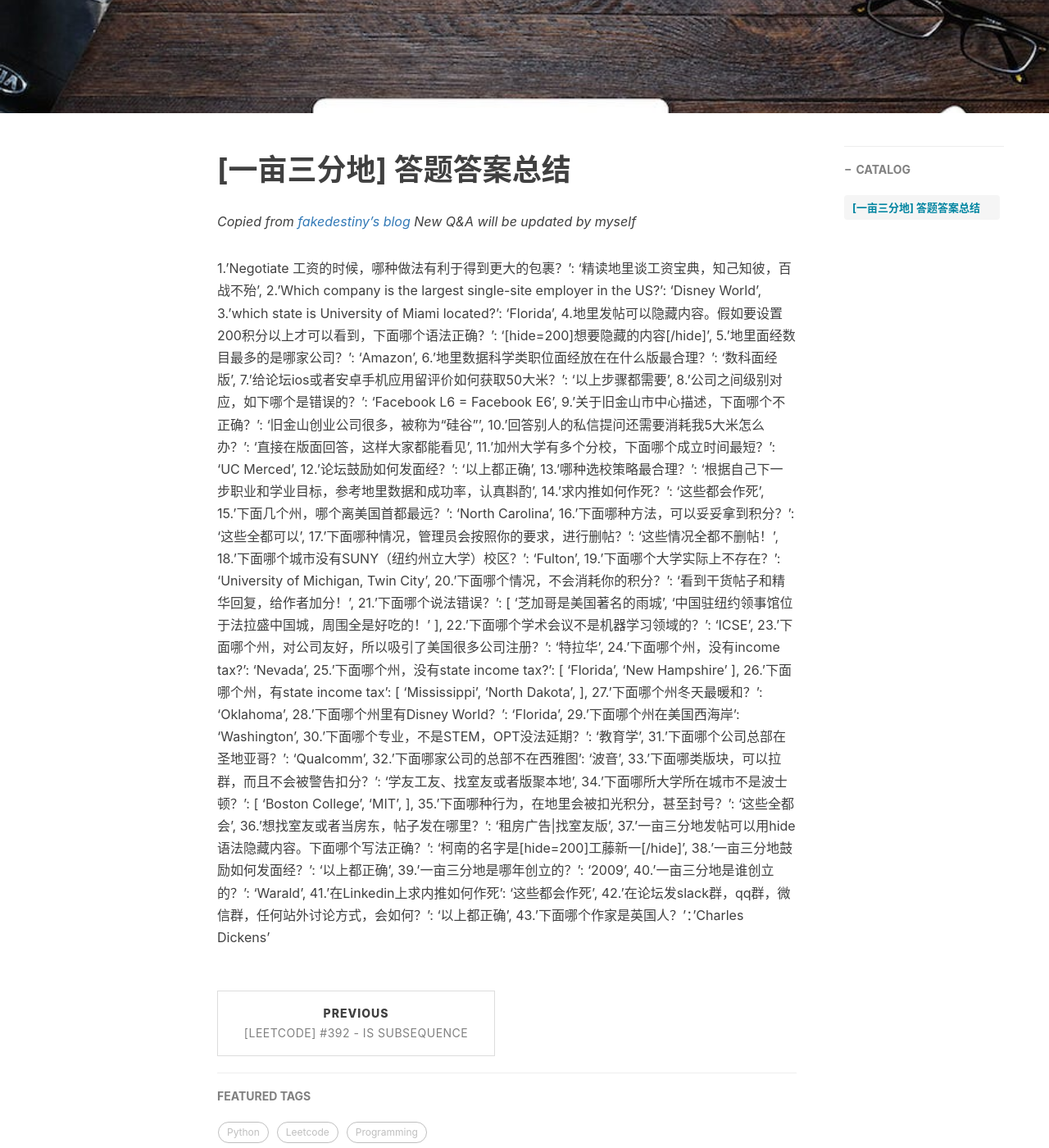
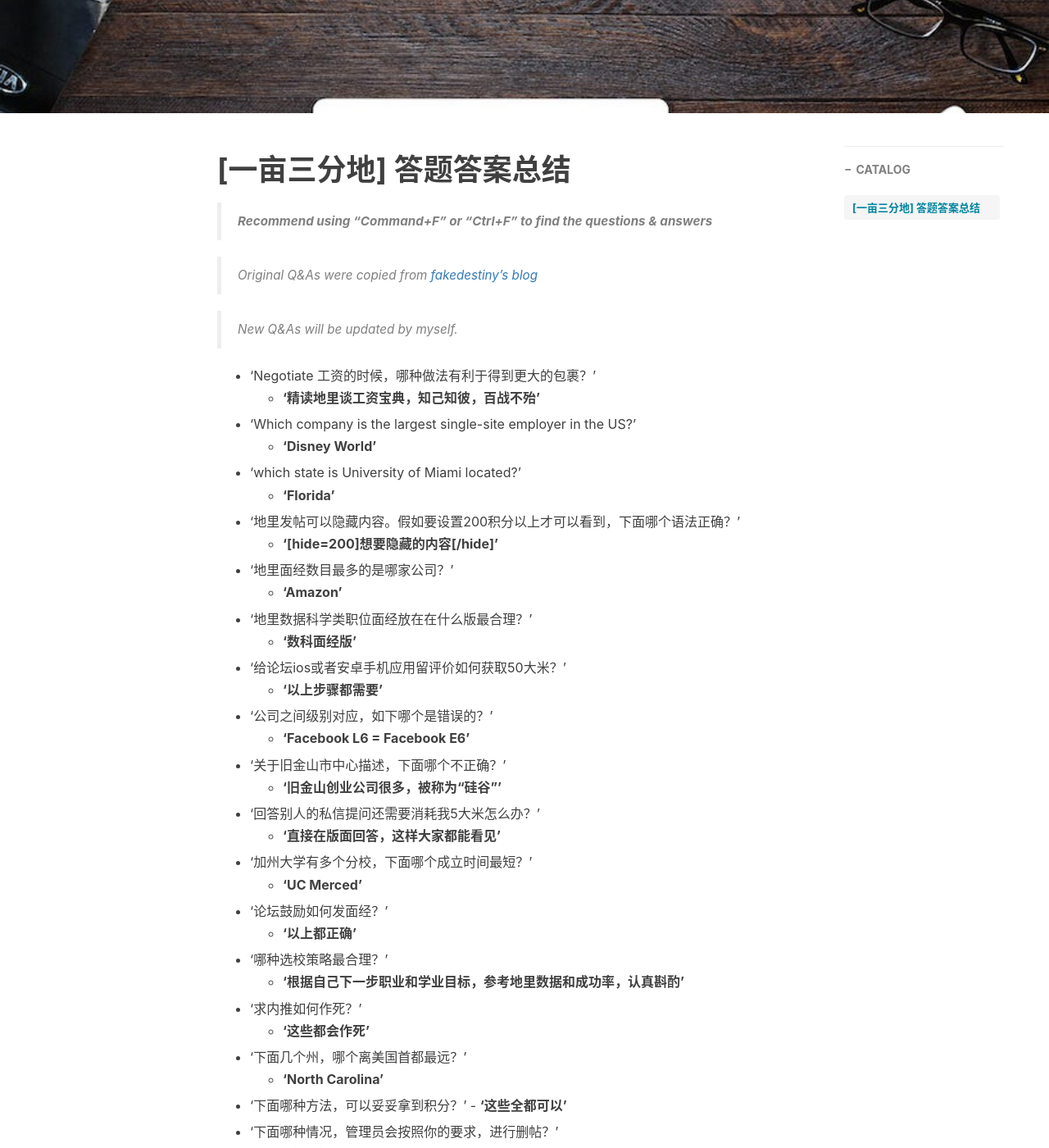
Before and after one commit to xian49930/jiuwuzhi.github.io, a Jekyll site: the page built from _posts/2019-08-27-1point3acres-answers.md, in a window 1280 px wide and 1400 px high, scrolled down 385 px. Shown: the whole window at 82% size. Built offline with Jekyll 4.4.1, drawn with Linux system fonts in a browser that asks for light colours; nearby versions of some CDN libraries; comment, search, counter and statistics services are not loaded; some of the changed text lies outside the part shown.

Commit message:
Update _posts/2019-08-27-1point3acres-answers.md

```diff
--- a/_posts/2019-08-27-1point3acres-answers.md
+++ b/_posts/2019-08-27-1point3acres-answers.md
@@ -13,61 +13,141 @@
 ---
 # [一亩三分地] 答题答案总结
 
-*Copied from [fakedestiny's blog](https://www.cnblogs.com/fakedestiny/p/11141450.html)*
-*New Q&A will be updated by myself*
+> **Recommend using "Command+F" or "Ctrl+F" to find the questions & answers**
 
-1.'Negotiate 工资的时候，哪种做法有利于得到更大的包裹？': '精读地里谈工资宝典，知己知彼，百战不殆',
-2.'Which company is the largest single-site employer in the US?': 'Disney World',
-3.'which state is University of Miami located?': 'Florida',
-4.地里发帖可以隐藏内容。假如要设置200积分以上才可以看到，下面哪个语法正确？': '[hide=200]想要隐藏的内容[/hide]',
-5.'地里面经数目最多的是哪家公司？': 'Amazon',
-6.'地里数据科学类职位面经放在在什么版最合理？': '数科面经版',
-7.'给论坛ios或者安卓手机应用留评价如何获取50大米？': '以上步骤都需要',
-8.'公司之间级别对应，如下哪个是错误的？': 'Facebook L6 = Facebook E6',
-9.'关于旧金山市中心描述，下面哪个不正确？': '旧金山创业公司很多，被称为“硅谷”',
-10.'回答别人的私信提问还需要消耗我5大米怎么办？': '直接在版面回答，这样大家都能看见',
-11.'加州大学有多个分校，下面哪个成立时间最短？': 'UC Merced',
-12.'论坛鼓励如何发面经？': '以上都正确',
-13.'哪种选校策略最合理？': '根据自己下一步职业和学业目标，参考地里数据和成功率，认真斟酌',
-14.'求内推如何作死？': '这些都会作死',
-15.'下面几个州，哪个离美国首都最远？': 'North Carolina',
-16.'下面哪种方法，可以妥妥拿到积分？': '这些全都可以',
-17.'下面哪种情况，管理员会按照你的要求，进行删帖？': '这些情况全都不删帖！',
-18.'下面哪个城市没有SUNY（纽约州立大学）校区？': 'Fulton',
-19.'下面哪个大学实际上不存在？': 'University of Michigan, Twin City',
-20.'下面哪个情况，不会消耗你的积分？': '看到干货帖子和精华回复，给作者加分！',
-21.'下面哪个说法错误？': [
-                    '芝加哥是美国著名的雨城',
-                    '中国驻纽约领事馆位于法拉盛中国城，周围全是好吃的！'
-                ],
-22.'下面哪个学术会议不是机器学习领域的？': 'ICSE',
-23.'下面哪个州，对公司友好，所以吸引了美国很多公司注册？': '特拉华',
-24.'下面哪个州，没有income tax?': 'Nevada',
-25.'下面哪个州，没有state income tax?': [
-                    'Florida',
-                    'New Hampshire'
-                ],
-26.'下面哪个州，有state income tax': [
-                    'Mississippi',
-                    'North Dakota',
-                ],
-27.'下面哪个州冬天最暖和？': 'Oklahoma',
-28.'下面哪个州里有Disney World？': 'Florida',
-29.'下面哪个州在美国西海岸': 'Washington',
-30.'下面哪个专业，不是STEM，OPT没法延期？': '教育学',
-31.'下面哪个公司总部在圣地亚哥？': 'Qualcomm',
-32.'下面哪家公司的总部不在西雅图': '波音',
-33.'下面哪类版块，可以拉群，而且不会被警告扣分？': '学友工友、找室友或者版聚本地',
-34.'下面哪所大学所在城市不是波士顿？': [
-                    'Boston College',
-                    'MIT',
-                ],
-35.'下面哪种行为，在地里会被扣光积分，甚至封号？': '这些全都会',
-36.'想找室友或者当房东，帖子发在哪里？': '租房广告|找室友版',
-37.'一亩三分地发帖可以用hide语法隐藏内容。下面哪个写法正确？': '柯南的名字是[hide=200]工藤新一[/hide]',
-38.'一亩三分地鼓励如何发面经？': '以上都正确',
-39.'一亩三分地是哪年创立的？': '2009',
-40.'一亩三分地是谁创立的？': 'Warald',
-41.'在Linkedin上求内推如何作死': '这些都会作死',
-42.'在论坛发slack群，qq群，微信群，任何站外讨论方式，会如何？': '以上都正确',
-43.'下面哪个作家是英国人？'：'Charles Dickens'
+> *Original Q&As were copied from [fakedestiny's blog](https://www.cnblogs.com/fakedestiny/p/11141450.html)*
+
+> *New Q&As will be updated by myself.*
+
+- 'Negotiate 工资的时候，哪种做法有利于得到更大的包裹？'
+	- **'精读地里谈工资宝典，知己知彼，百战不殆'**
+
+- 'Which company is the largest single-site employer in the US?'
+	- **'Disney World'**
+
+- 'which state is University of Miami located?'
+	- **'Florida'**
+
+- '地里发帖可以隐藏内容。假如要设置200积分以上才可以看到，下面哪个语法正确？'
+	-  **'[hide=200]想要隐藏的内容[/hide]'**
+
+- '地里面经数目最多的是哪家公司？'
+	- **'Amazon'**
+
+- '地里数据科学类职位面经放在在什么版最合理？'
+	- **'数科面经版'**
+
+- '给论坛ios或者安卓手机应用留评价如何获取50大米？'
+	- **'以上步骤都需要'**
+
+- '公司之间级别对应，如下哪个是错误的？'
+	- **'Facebook L6 = Facebook E6'**
+
+- '关于旧金山市中心描述，下面哪个不正确？'
+	- **'旧金山创业公司很多，被称为“硅谷”'**
+
+- '回答别人的私信提问还需要消耗我5大米怎么办？'
+	- **'直接在版面回答，这样大家都能看见'**
+
+- '加州大学有多个分校，下面哪个成立时间最短？'
+	- **'UC Merced'**
+
+- '论坛鼓励如何发面经？'
+	- **'以上都正确'**
+
+- '哪种选校策略最合理？'
+	- **'根据自己下一步职业和学业目标，参考地里数据和成功率，认真斟酌'**
+
+- '求内推如何作死？'
+	- **'这些都会作死'**
+
+- '下面几个州，哪个离美国首都最远？'
+	- **'North Carolina'**
+
+ - '下面哪种方法，可以妥妥拿到积分？'
+ 	- **'这些全都可以'**
+
+- '下面哪种情况，管理员会按照你的要求，进行删帖？'
+	- **'这些情况全都不删帖！'**
+
+- '下面哪个城市没有SUNY（纽约州立大学）校区？'
+	- **'Fulton'**
+
+- '下面哪个大学实际上不存在？'
+	- **'University of Michigan, Twin City'**
+
+- '下面哪个情况，不会消耗你的积分？'
+	- **'看到干货帖子和精华回复，给作者加分！'**
+
+- '下面哪个说法错误？'
+	- **'芝加哥是美国著名的雨城'**
+	- **'中国驻纽约领事馆位于法拉盛中国城，周围全是好吃的！'**
+
+- '下面哪个学术会议不是机器学习领域的？'
+	- **'ICSE'**
+
+- '下面哪个州，对公司友好，所以吸引了美国很多公司注册？'
+	- **'特拉华'**
+
+- '下面哪个州，没有income tax?'
+	- **'Nevada'**
+
+- '下面哪个州，没有state income tax?'
+	- **'Florida'**
+	- **'New Hampshire'**
+
+- '下面哪个州，有state income tax'
+	- **'Mississippi'**
+	- **'North Dakota'**
+
+- '下面哪个州冬天最暖和？'
+	- **'Oklahoma'**
+
+- '下面哪个州里有Disney World？'
+	- **'Florida'**
+
+- '下面哪个州在美国西海岸'
+	- **'Washington'**
+
+- '下面哪个专业，不是STEM，OPT没法延期？'
+	- **'教育学'**
+
+- '下面哪个公司总部在圣地亚哥？'
+	- **'Qualcomm'**
+
+- '下面哪家公司的总部不在西雅图'
+	- **'波音'**
+
+- '下面哪类版块，可以拉群，而且不会被警告扣分？'
+	- **'学友工友、找室友或者版聚本地'**
+
+- '下面哪所大学所在城市不是波士顿？'
+	- **'Boston College'**
+	- **'MIT'**
+
+- '下面哪种行为，在地里会被扣光积分，甚至封号？'
+	- **'这些全都会'**
+
+- '想找室友或者当房东，帖子发在哪里？'
+	- **'租房广告|找室友版'**
+
+- '一亩三分地发帖可以用hide语法隐藏内容。下面哪个写法正确？'
+	-  **'柯南的名字是[hide=200]工藤新一[/hide]'**
+
+- '一亩三分地鼓励如何发面经？'
+	- **'以上都正确'**
+
+- '一亩三分地是哪年创立的？'
+	- **'2009'**
+
+- '一亩三分地是谁创立的？'
+	- **'Warald'**
+
+- '在Linkedin上求内推如何作死'
+	- **'这些都会作死'**
+
+- '在论坛发slack群，qq群，微信群，任何站外讨论方式，会如何？'
+	- **'以上都正确'**
+
+- '下面哪个作家是英国人？'
+	- **'Charles Dickens'**
```
